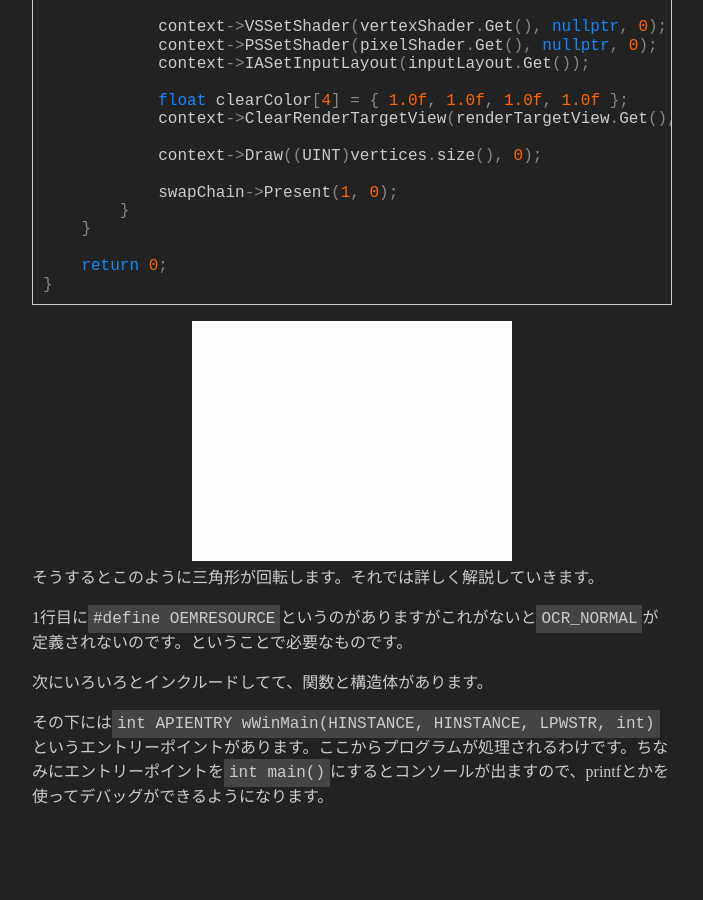
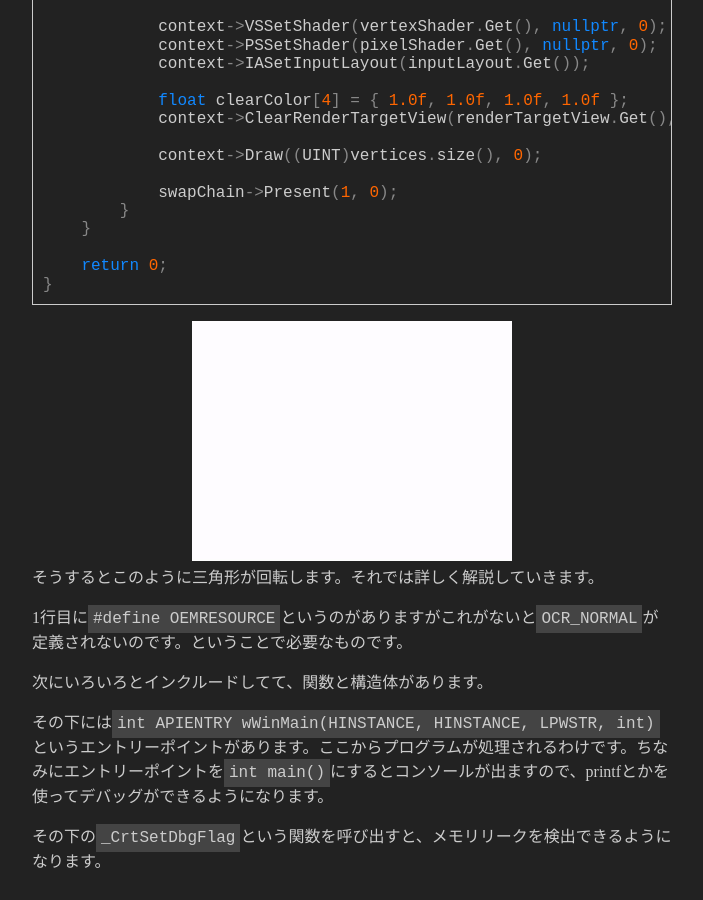
Before and after one commit to itukikikuti/windblow.net, a Jekyll site: the page built from _posts/DirectX11/2018-08-08-Direct3D 11で三角形を描画する.md, in a window 1280 px wide and 900 px high, scrolled down 5707 px. Shown: the whole window, without its empty margins (288-991 px from the left). Built offline with Jekyll 4.4.1, drawn with Linux system fonts in a browser that asks for light colours; before the commit the page ends 6542 px from its top, so only the background shows below that.

Commit message:
記事をちょっと追記

```diff
--- a/_posts/DirectX11/2018-08-08-Direct3D 11で三角形を描画する.md
+++ b/_posts/DirectX11/2018-08-08-Direct3D 11で三角形を描画する.md
@@ -290,3 +290,5 @@ int APIENTRY wWinMain(HINSTANCE, HINSTANCE, LPWSTR, int)
 次にいろいろとインクルードしてて、関数と構造体があります。
 
 その下には`int APIENTRY wWinMain(HINSTANCE, HINSTANCE, LPWSTR, int)`というエントリーポイントがあります。ここからプログラムが処理されるわけです。ちなみにエントリーポイントを`int main()`にするとコンソールが出ますので、printfとかを使ってデバッグができるようになります。
+
+その下の`_CrtSetDbgFlag`という関数を呼び出すと、メモリリークを検出できるようになります。
```
